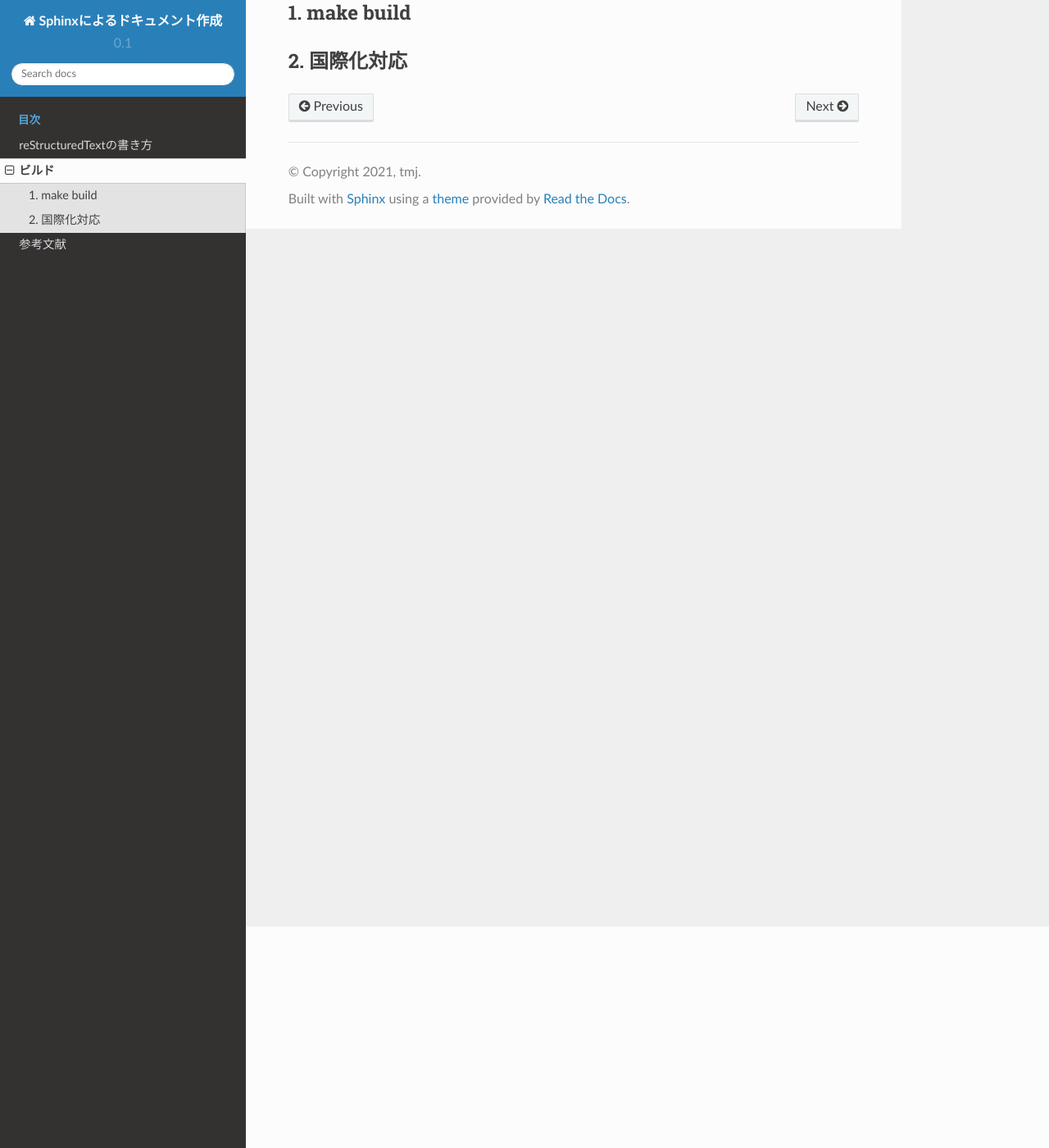
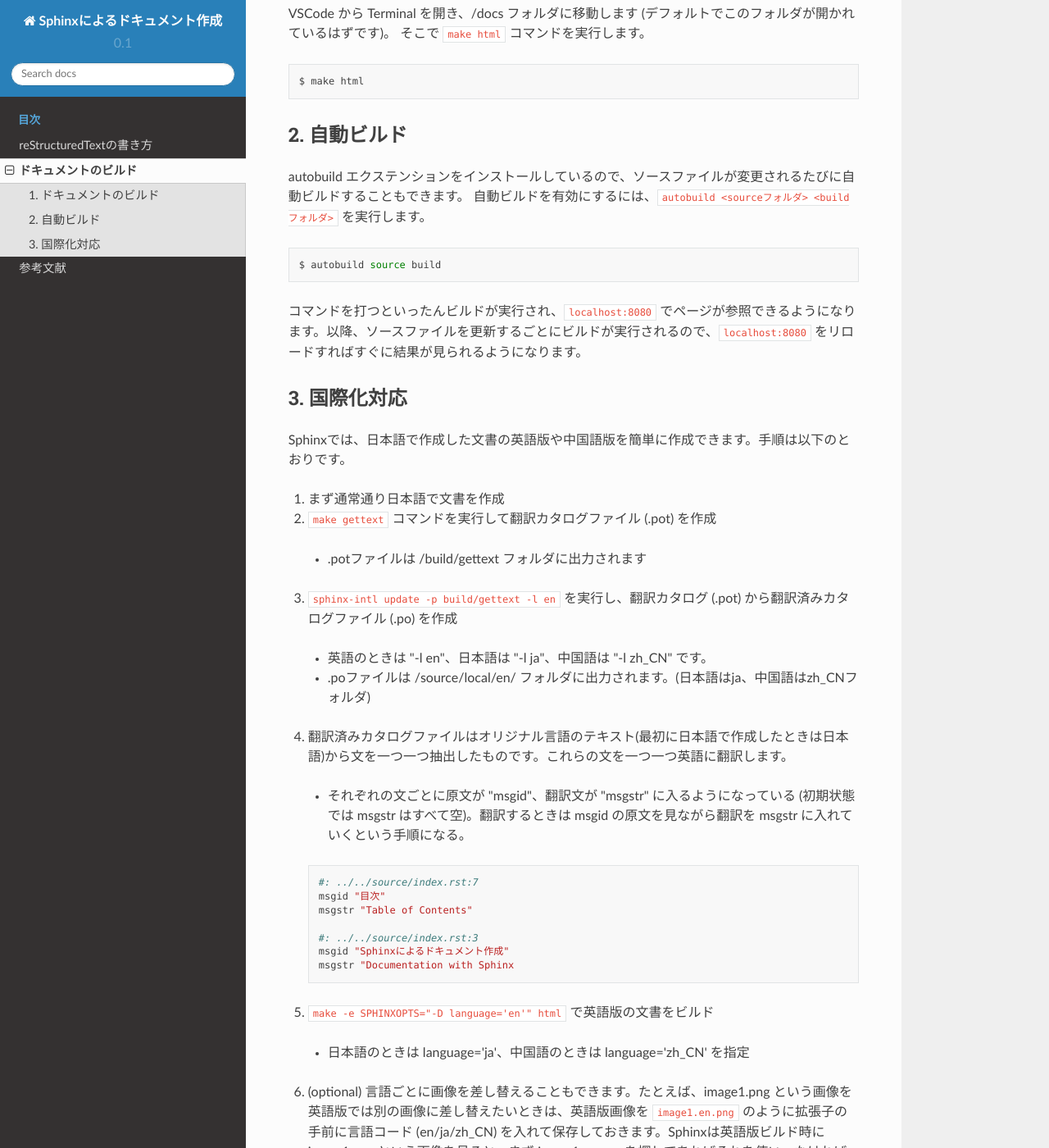
Before and after one commit to tmonj1/sphinx-howto, a Sphinx documentation site: the page built from source/build.rst, in a window 1280 px wide and 1400 px high, scrolled down 270 px. Shown: the whole window at 82% size. Built offline with Sphinx 7.4.7 and the Read the Docs theme 2.0.0, drawn with Linux system fonts in a browser that asks for light colours; some of the changed text lies outside the part shown.

```diff
--- a/source/build.rst
+++ b/source/build.rst
@@ -1,11 +1,66 @@
 =============================================
-ビルド
+ドキュメントのビルド
 =============================================
 
-.. todo:: ビルドについて書く
+ビルド手順と国際化対応について説明します。
 
-1. make build
+1. ドキュメントのビルド
 =================================
 
-2. 国際化対応
+VSCode から Terminal を開き、/docs フォルダに移動します (デフォルトでこのフォルダが開かれているはずです)。
+そこで ``make html`` コマンドを実行します。
+
+.. sourcecode:: bash
+
+  $ make html
+
+2. 自動ビルド
 =================================
+
+autobuild エクステンションをインストールしているので、ソースファイルが変更されるたびに自動ビルドすることもできます。
+自動ビルドを有効にするには、``autobuild <sourceフォルダ> <buildフォルダ>`` を実行します。
+
+.. sourcecode:: bash
+
+  $ autobuild source build
+
+コマンドを打つといったんビルドが実行され、``localhost:8080`` でページが参照できるようになります。以降、ソースファイルを更新するごとにビルドが実行されるので、``localhost:8080`` をリロードすればすぐに結果が見られるようになります。
+
+3. 国際化対応
+=================================
+
+Sphinxでは、日本語で作成した文書の英語版や中国語版を簡単に作成できます。手順は以下のとおりです。
+
+1. まず通常通り日本語で文書を作成
+
+2. ``make gettext`` コマンドを実行して翻訳カタログファイル (.pot) を作成
+
+  * .potファイルは /build/gettext フォルダに出力されます
+
+3. ``sphinx-intl update -p build/gettext -l en`` を実行し、翻訳カタログ (.pot) から翻訳済みカタログファイル (.po) を作成
+
+  * 英語のときは "-l en"、日本語は "-l ja"、中国語は "-l zh_CN" です。
+  * .poファイルは /source/local/en/ フォルダに出力されます。(日本語はja、中国語はzh_CNフォルダ)
+
+4. 翻訳済みカタログファイルはオリジナル言語のテキスト(最初に日本語で作成したときは日本語)から文を一つ一つ抽出したものです。これらの文を一つ一つ英語に翻訳します。
+
+  * それぞれの文ごとに原文が "msgid"、翻訳文が "msgstr" に入るようになっている (初期状態では msgstr はすべて空)。翻訳するときは msgid の原文を見ながら翻訳を msgstr に入れていくという手順になる。
+
+  ::
+
+    #: ../../source/index.rst:7
+    msgid "目次"
+    msgstr "Table of Contents"
+
+    #: ../../source/index.rst:3
+    msgid "Sphinxによるドキュメント作成"
+    msgstr "Documentation with Sphinx
+
+5. ``make -e SPHINXOPTS="-D language='en'" html`` で英語版の文書をビルド
+
+  * 日本語のときは language='ja'、中国語のときは language='zh_CN' を指定
+
+6. (optional) 言語ごとに画像を差し替えることもできます。たとえば、image1.png という画像を英語版では別の画像に差し替えたいときは、英語版画像を ``image1.en.png`` のように拡張子の手前に言語コード (en/ja/zh_CN) を入れて保存しておきます。Sphinxは英語版ビルド時に image1.png という画像を見ると、まず image1.en.png を探してあればそれを使い、なければ image1.png を使います。
+
+  * 各国語版の画像ファイルの命名規則は conf.py の figure_language_filename の設定で変更できます。詳しくは公式マニュアルを参照してください。
+  * `Sphinx公式ページ - 国際化 <https://www.sphinx-doc.org/ja/master/usage/advanced/intl.html#>`_
--- a/source/conf.py
+++ b/source/conf.py
@@ -14,6 +14,7 @@
 # import sys
 # sys.path.insert(0, os.path.abspath('.'))
 import sphinx_rtd_theme
+import sphinx_fontawesome
 
 # -- Project information -----------------------------------------------------
 
@@ -35,7 +36,9 @@ release = '0.1'
 # ones.
 extensions = [
   "sphinx.ext.todo",
-  "sphinx_rtd_theme"
+  "sphinx_rtd_theme",
+  "sphinx_fontawesome",
+  "sphinx_tsegsearch"
 ]
 
 # Add any paths that contain templates here, relative to this directory.
@@ -64,6 +67,13 @@ html_theme = "sphinx_rtd_theme"
 # Enable Todo list.
 todo_include_todos = True
 
+# i18n settings:
+# * set the language after translation to ja
+# * set translation folders to locale
+language = 'ja'
+locale_dirs = ['locale']
+gettext_compact = False
+
 # Add any paths that contain custom static files (such as style sheets) here,
 # relative to this directory. They are copied after the builtin static files,
 # so a file named "default.css" will overwrite the builtin "default.css".
```
Also changed, not shown: README.md (+25 -1 lines), source/rest.rst (+25 -0 lines), source/images/image1.en.png (added), 12 other files.
